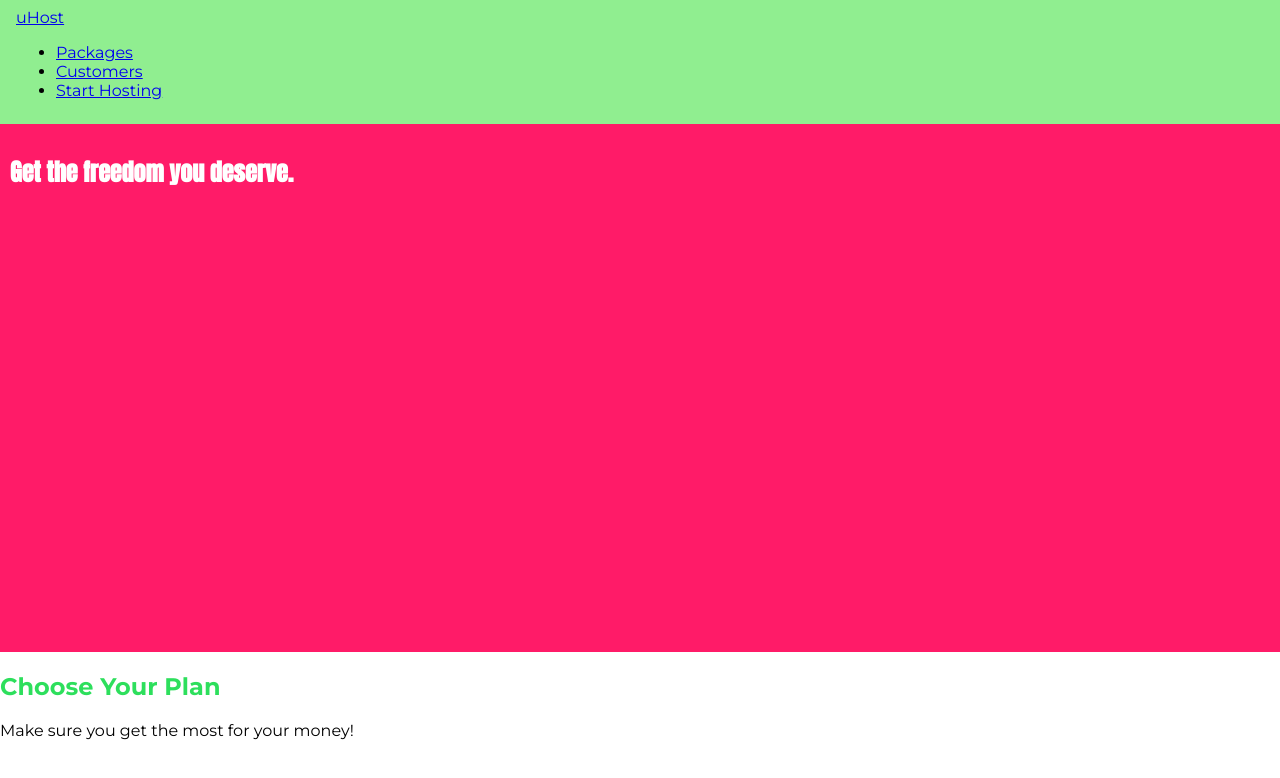
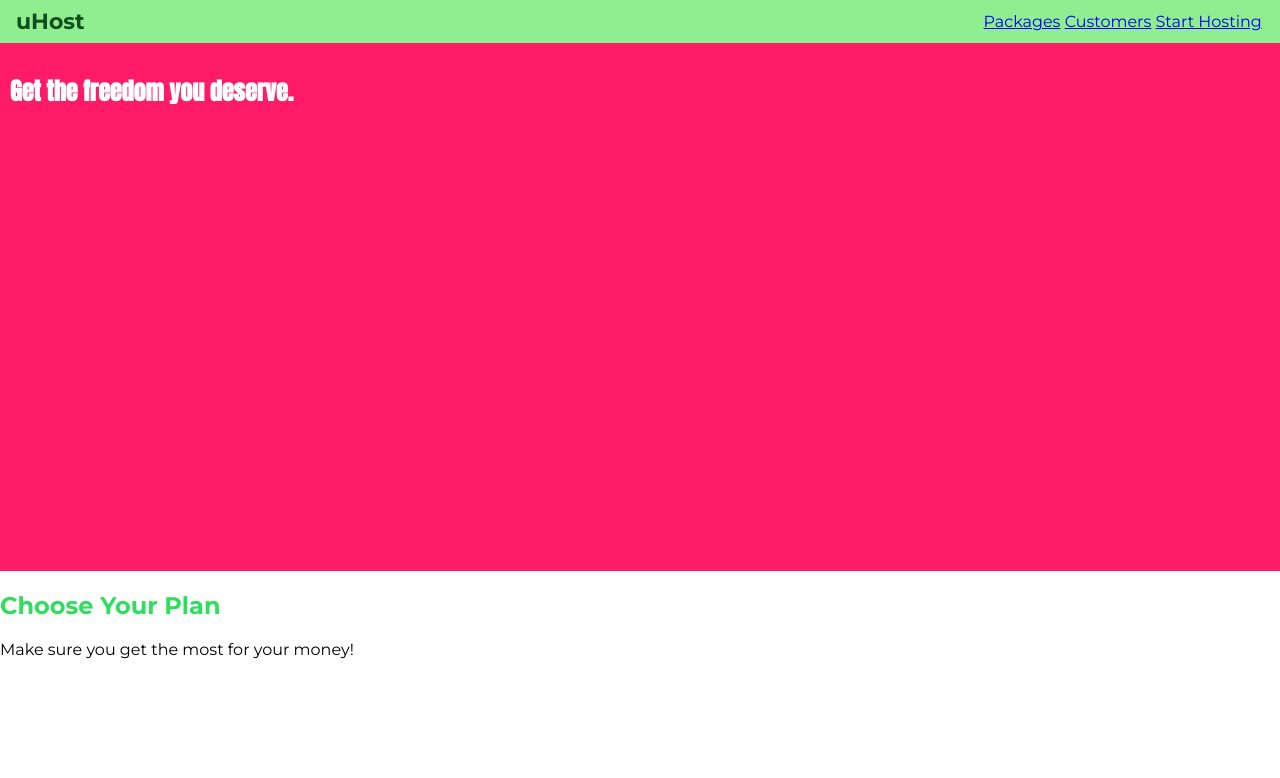
Before and after one commit to rickcarvlh/CSS_CompleteGuidePractice, a plain HTML site: page 02-introducing-the-box-model/index.html in a window 1280 px wide. Drawn offline with Linux system fonts and the light colour scheme.

Commit message:
main customization

```diff
--- a/02-introducing-the-box-model/index.html
+++ b/02-introducing-the-box-model/index.html
@@ -14,19 +14,19 @@
 <body>
     <header class="main-header">
         <div>
-            <a href="index.html">
+            <a href="index.html" class="main-header-brand">
                 uHost
             </a>
         </div>
-        <nav>
-            <ul>
-                <li>
+        <nav class="main-nav">
+            <ul class="main-nav-items">
+                <li class="main-nav-item">
                     <a href="packages/index.html">Packages</a>
                 </li>
-                <li>
+                <li class="main-nav-item">
                     <a href="customers/index.html">Customers</a>
                 </li>
-                <li>
+                <li class="main-nav-item">
                     <a href="start-hosting/index.html">Start Hosting</a>
                 </li>
             </ul>
--- a/02-introducing-the-box-model/main.css
+++ b/02-introducing-the-box-model/main.css
@@ -43,3 +43,44 @@ body {
     padding: 8px 16px;
 
 }
+
+/* practicar combinadors / combinators css */
+/* select only the div that is the direct child */
+.main-header > div {
+    display: inline-block;
+    vertical-align: middle;
+
+}
+
+.main-header-brand {
+    color: #0e4f1f;
+    text-decoration: none;
+    font-weight: bold;
+    font-size: 22px;
+}
+
+/* working as a container */
+.main-nav{
+    display: inline-block;
+    text-align: right;
+       /* 100% minus the above div (not a clean solution) */
+    width: calc(100% - 75px);
+    vertical-align: middle;
+
+}
+
+.main-nav-items{
+    /* removing the margin and padding
+        works because of display: inline-block
+    */
+    margin: 0;
+    padding: 0;
+    list-style-type: none;
+
+}
+
+.main-nav-item{
+    /* ganha o comporto  de elemntos block apwsar de ainda serem elemnetos inline
+    faz com ja seja possivel adicionar padding e margin*/
+    display: inline-block;
+}
```
